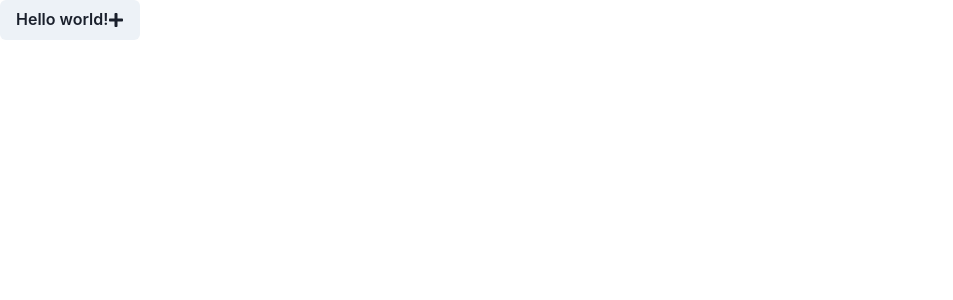
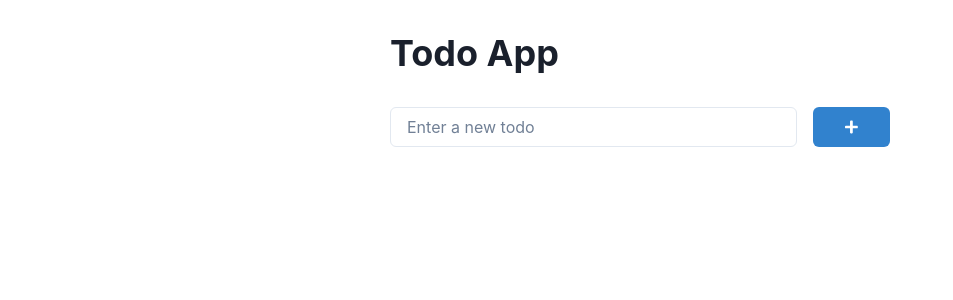
Before and after one commit to GPT-Engineer-App-Dev/mock-shuffle, a React (Vite) app: page / in a window 1280 px wide. Shown: the top 300 px of the page, without its empty margins (0-953 px from the left). Built offline with nearby package versions, Linux system fonts and the light colour scheme.

Commit message:
Implement basic todo app functionality

```diff
--- a/src/pages/Index.jsx
+++ b/src/pages/Index.jsx
@@ -1,15 +1,63 @@
 // Complete the Index page component here
 // Use chakra-ui
-import { Button } from "@chakra-ui/react"; // example
-import { FaPlus } from "react-icons/fa"; // example - use react-icons/fa for icons
+import { useState } from "react";
+import { Box, Button, Checkbox, Flex, Heading, IconButton, Input, Stack, Text } from "@chakra-ui/react";
+import { FaPlus, FaTrash } from "react-icons/fa";
 
 const Index = () => {
-  // TODO: Create the website here!
+  const [inputValue, setInputValue] = useState("");
+  const [todos, setTodos] = useState([]);
+  const [nextId, setNextId] = useState(0);
+
+  const handleSubmit = (e) => {
+    e.preventDefault();
+    if (inputValue.trim() !== "") {
+      setTodos([...todos, { id: nextId, text: inputValue, completed: false }]);
+      setNextId(nextId + 1);
+      setInputValue("");
+    }
+  };
+
+  const toggleTodo = (id) => {
+    const newTodos = todos.map((todo) => {
+      if (todo.id === id) {
+        return { ...todo, completed: !todo.completed };
+      }
+      return todo;
+    });
+    setTodos(newTodos);
+  };
+
+  const deleteTodo = (id) => {
+    const newTodos = todos.filter((todo) => todo.id !== id);
+    setTodos(newTodos);
+  };
+
   return (
-    <Button>
-      Hello world! <FaPlus />
-    </Button>
-  ); // example
+    <Box maxWidth="500px" mx="auto" mt={8}>
+      <Heading mb={8}>Todo App</Heading>
+      <form onSubmit={handleSubmit}>
+        <Flex>
+          <Input value={inputValue} onChange={(e) => setInputValue(e.target.value)} placeholder="Enter a new todo" mr={4} />
+          <Button type="submit" colorScheme="blue" px={8}>
+            <FaPlus />
+          </Button>
+        </Flex>
+      </form>
+
+      <Stack mt={8} spacing={2}>
+        {todos.map((todo) => (
+          <Flex key={todo.id} p={4} bg="gray.100" borderRadius="lg" alignItems="center">
+            <Checkbox isChecked={todo.completed} onChange={() => toggleTodo(todo.id)} mr={4} />
+            <Text flex="1" textDecoration={todo.completed ? "line-through" : "none"}>
+              {todo.text}
+            </Text>
+            <IconButton icon={<FaTrash />} onClick={() => deleteTodo(todo.id)} />
+          </Flex>
+        ))}
+      </Stack>
+    </Box>
+  );
 };
 
 export default Index;
```
